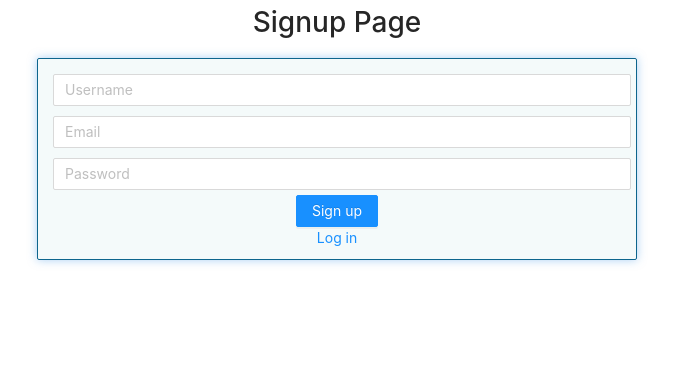
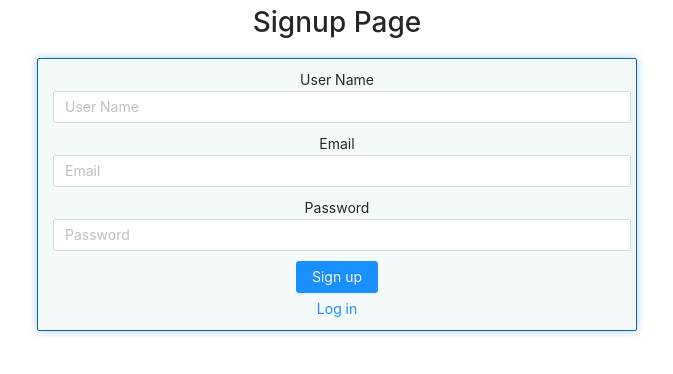
Before and after one commit to spiridon209/Reg-Auth-Forms, a React (Create React App) app: page /signup in a window 1280 px wide. Shown: the top 374 px of the page, without its empty margins (303-976 px from the left). Built offline with nearby package versions, Linux system fonts and the light colour scheme.

Commit message:
-- Forms with Formik

```diff
--- a/package.json
+++ b/package.json
@@ -8,6 +8,7 @@
     "@testing-library/user-event": "^7.1.2",
     "antd": "^4.2.0",
     "axios": "^0.19.2",
+    "formik": "^2.1.4",
     "moment": "^2.25.3",
     "node-sass": "^4.14.0",
     "react": "^16.13.1",
@@ -16,7 +17,8 @@
     "react-router-dom": "^5.1.2",
     "react-scripts": "3.4.1",
     "redux": "^4.0.5",
-    "redux-thunk": "^2.3.0"
+    "redux-thunk": "^2.3.0",
+    "yup": "^0.28.5"
   },
   "scripts": {
     "start": "react-scripts start",
--- a/src/App.scss
+++ b/src/App.scss
@@ -25,8 +25,19 @@
   flex-direction: column;
   justify-content: space-between;
   flex-wrap: wrap;
+  align-items: stretch;
+
+  &-Field {
+    margin: 0 5px 5px 5px;
+  }
+
+  &-Label {
+    margin-bottom: 5px;
+  }
 }
 
-.Form-Field {
-  margin: 5px;
+.Btn {
+  margin-bottom: 5px;
+  border-radius: 3px;
+  align-self: center;
 }
--- a/src/components/AuthForm/AuthForm.jsx
+++ b/src/components/AuthForm/AuthForm.jsx
@@ -1,101 +1,115 @@
-import React, { useState } from "react";
+import React from "react";
 import { connect } from "react-redux";
 import { Input, Button } from "antd";
 import { NavLink, Redirect } from "react-router-dom";
 import { auth } from "../../redux/actions/auth";
+import { Formik, Form } from "formik";
+import formSchema from "./formSchema";
 
-const defaultState = { email: "", password: "" };
+const initialValues = { email: "", password: "" };
 
 const AuthForm = (props) => {
-  const [fieldsData, setFieldsData] = useState(defaultState);
+  const renderInput = (
+    name,
+    type,
+    label,
+    values,
+    handleChange,
+    handleBlur,
+    errors,
+    touched
+  ) => (
+    <label className="Form-Label" htmlFor={name}>
+      {`${label}`}
+      <Input
+        className="Form-Field"
+        type={type}
+        name={name}
+        placeholder={label}
+        id={name}
+        onChange={handleChange}
+        onBlur={handleBlur}
+        value={values[name]}
+        style={touched[name] && errors[name] ? { borderColor: "red" } : {}} //
+      />
+      {touched[name] && errors[name] && (
+        <div className="Form-RequredField">{errors[name]}</div>
+      )}
+    </label>
+  );
 
-  const renderErrors = (err) => {
-    if (err === null) {
-      return err;
-    }
-
-    let errorsList = [];
-
-    for (let key in err) {
-      errorsList.push(<li key={key}>{`${key}:${err[key]}`}</li>);
-    }
-
-    // if (err[name] === undefined) {
-    //   return null;
-    // }
-
-    return (
-      <div className="Errors">
-        <ul>{errorsList}</ul>
-      </div>
-    );
-  };
-
-  const changeHandler = (fieldname) => (evt) => {
-    const { value } = evt.target;
-    setFieldsData({ ...fieldsData, [fieldname]: value });
-  };
-
-  const submitHandler = (evt) => {
-    evt.preventDefault();
-    const { email, password } = fieldsData;
-    props.auth(email, password, true);
-    setFieldsData(defaultState);
-  };
-
-  const rendered = (isAuth) => {
+  const renderForm = (isAuth) => {
     if (isAuth) {
       return <Redirect to="/"></Redirect>;
     }
     return (
       <>
-        <h1>Login Page</h1>
+        <h1>Signup Page</h1>
         <div className="FormWrapper">
-          <form className="Form" onSubmit={submitHandler}>
-            <fieldset className="Form-Group">
-              <Input
-                className="Form-Field"
-                type="email"
-                placeholder="Email"
-                value={fieldsData.email}
-                onChange={changeHandler("email")}
-                required
-              />
-
-              <Input
-                className="Form-Field"
-                type="password"
-                placeholder="Password"
-                value={fieldsData.password}
-                onChange={changeHandler("password")}
-                required
-              />
-
+          <Formik
+            initialValues={initialValues}
+            validationSchema={formSchema}
+            onSubmit={(values, actions) => {
+              const { email, password } = values;
+              props.auth(email, password, true);
+              actions.resetForm(initialValues);
+            }}
+          >
+            {({
+              values,
+              isSubmitting,
+              handleChange,
+              errors,
+              touched,
+              handleBlur,
+              handleSubmit,
+            }) => (
+              <Form className="Form" onSubmit={handleSubmit}>
+                {renderInput(
+                  "email",
+                  "email",
+                  "Email",
+                  values,
+                  handleChange,
+                  handleBlur,
+                  errors,
+                  touched
+                )}
+                {renderInput(
+                  "password",
+                  "password",
+                  "Password",
+                  values,
+                  handleChange,
+                  handleBlur,
+                  errors,
+                  touched
+                )}
                 <Button
                   loading={props.isProcessing}
                   className="SubmitBtn Btn"
                   type="primary"
                   htmlType="submit"
                 >
-                Log in
+                  Sign up
                 </Button>
-              {renderErrors(props.errors)}
-            </fieldset>
-          </form>
-          <NavLink to="/signup">Sign Up</NavLink>
+              </Form>
+            )}
+          </Formik>
+          <NavLink to="/login">Log in</NavLink>
         </div>
       </>
     );
   };
 
-  return rendered(props.isAuth);
+  return renderForm(props.isAuth);
 };
 
 const mapStateToProps = (state) => {
   return {
     isAuth: !!state.auth.token,
     isProcessing: state.auth.isProcessing,
-    errors: state.auth.errors,
+    serverErrors: state.auth.errors,
   };
 };
 
--- /dev/null
+++ b/src/components/AuthForm/formSchema.js
@@ -0,0 +1,14 @@
+import * as Yup from "yup";
+
+const formSchema = Yup.object().shape({
+  email: Yup.string().email("Invalid email address").required("Required"),
+  password: Yup.string()
+    .min(8, "Must be longer than 8 characters")
+    .max(40, "Must be shorter")
+    .matches(
+      /^(?=.*[a-z])(?=.*[A-Z])(?=.*\d)[a-zA-Z\d]{8,}$/,
+      "Must have one Big or more letter and one or more number"
+    )
+    .required("Required"),
+});
+export default formSchema;
--- a/src/components/RegForm/RegForm.jsx
+++ b/src/components/RegForm/RegForm.jsx
@@ -1,54 +1,48 @@
-import React, { useState } from "react";
+import React from "react";
 import { connect } from "react-redux";
 import { Input, Button } from "antd";
 import { auth } from "../../redux/actions/auth";
 import { NavLink, Redirect } from "react-router-dom";
+import { Formik, Form } from "formik";
+import formSchema from "./formSchema";
 
-const defaultState = {
+const initialValues = {
   username: "",
   email: "",
   password: "",
 };
 
 const RegForm = (props) => {
-  const [fieldsData, setFieldsData] = useState(defaultState);
+  const renderInput = (
+    name,
+    type,
+    label,
+    values,
+    handleChange,
+    handleBlur,
+    errors,
+    touched
+  ) => (
+    <label className="Form-Label" htmlFor={name}>
+      {`${label}`}
+      <Input
+        className="Form-Field"
+        type={type}
+        name={name}
+        placeholder={label}
+        id={name}
+        onChange={handleChange}
+        onBlur={handleBlur}
+        value={values[name]}
+        style={touched[name] && errors[name] ? { borderColor: "red" } : {}} //
+      />
+      {touched[name] && errors[name] && (
+        <div className="Form-RequredField">{errors[name]}</div>
+      )}
+    </label>
+  );
 
-  const renderErrors = (err) => {
-    // переделать возможно в отдельный компонент
-    if (err === null) {
-      return err;
-    }
-
-    let errorsList = [];
-
-    for (let key in err) {
-      errorsList.push(<li key={key}>{`${key}:${err[key]}`}</li>);
-    }
-
-    // if (err[name] === undefined) {
-    //   return null;
-    // }
-
-    return (
-      <div className="Errors">
-        <ul>{errorsList}</ul>
-      </div>
-    );
-  };
-
-  const changeHandler = (fieldname) => (evt) => {
-    const { value } = evt.target;
-    setFieldsData({ ...fieldsData, [fieldname]: value });
-  };
-
-  const submitHandler = (evt) => {
-    evt.preventDefault();
-    const { email, password, username } = fieldsData;
-    props.auth(email, password, false, username);
-    setFieldsData(defaultState);
-  };
-
-  const rendered = (isAuth) => {
+  const renderForm = (isAuth) => {
     if (isAuth) {
       return <Redirect to="/"></Redirect>;
     }
@@ -56,35 +50,55 @@ const RegForm = (props) => {
       <>
         <h1>Signup Page</h1>
         <div className="FormWrapper">
-          <form className="Form" onSubmit={submitHandler}>
-            <fieldset className="Form-Group">
-              <Input
-                className="Form-Field"
-                type="text"
-                placeholder="Username"
-                value={fieldsData.name}
-                onChange={changeHandler("username")}
-                required
-              />
-
-              <Input
-                className="Form-Field"
-                type="email"
-                placeholder="Email"
-                value={fieldsData.email}
-                onChange={changeHandler("email")}
-                required
-              />
-
-              <Input
-                className="Form-Field"
-                type="password"
-                placeholder="Password"
-                value={fieldsData.password}
-                onChange={changeHandler("password")}
-                required
-              />
-
+          <Formik
+            initialValues={initialValues}
+            validationSchema={formSchema}
+            onSubmit={(values, actions) => {
+              const { email, password, username } = values;
+              props.auth(email, password, false, username);
+              actions.resetForm(initialValues);
+            }}
+          >
+            {({
+              values,
+              isSubmitting,
+              handleChange,
+              errors,
+              touched,
+              handleBlur,
+              handleSubmit,
+            }) => (
+              <Form className="Form" onSubmit={handleSubmit}>
+                {renderInput(
+                  "username",
+                  "text",
+                  "User Name",
+                  values,
+                  handleChange,
+                  handleBlur,
+                  errors,
+                  touched
+                )}
+                {renderInput(
+                  "email",
+                  "email",
+                  "Email",
+                  values,
+                  handleChange,
+                  handleBlur,
+                  errors,
+                  touched
+                )}
+                {renderInput(
+                  "password",
+                  "password",
+                  "Password",
+                  values,
+                  handleChange,
+                  handleBlur,
+                  errors,
+                  touched
+                )}
                 <Button
                   loading={props.isProcessing}
                   className="SubmitBtn Btn"
@@ -93,23 +107,23 @@ const RegForm = (props) => {
                 >
                   Sign up
                 </Button>
-              {renderErrors(props.errors)}
-            </fieldset>
-          </form>
+              </Form>
+            )}
+          </Formik>
           <NavLink to="/login">Log in</NavLink>
         </div>
       </>
     );
   };
 
-  return rendered(props.isAuth);
+  return renderForm(props.isAuth);
 };
 
 const mapStateToProps = (state) => {
   return {
     isAuth: !!state.auth.token,
     isProcessing: state.auth.isProcessing,
-    errors: state.auth.errors,
+    serverErrors: state.auth.errors,
   };
 };
 
--- /dev/null
+++ b/src/components/RegForm/formSchema.js
@@ -0,0 +1,15 @@
+import * as Yup from "yup";
+
+const formSchema = Yup.object().shape({
+  username: Yup.string().max(20, "Must be shorter").required("Required"),
+  email: Yup.string().email("Invalid email address").required("Required"),
+  password: Yup.string()
+    .min(8, "Must be longer than 8 characters")
+    .max(40, "Must be shorter")
+    .matches(
+      /^(?=.*[a-z])(?=.*[A-Z])(?=.*\d)[a-zA-Z\d]{8,}$/,
+      "Must have one Big or more letter and one or more number"
+    )
+    .required("Required"),
+});
+export default formSchema;
```
Also changed, not shown: 1 other file (tests, documents, lock files or other folders). Lines whose indentation alone changed are shown as unchanged.
